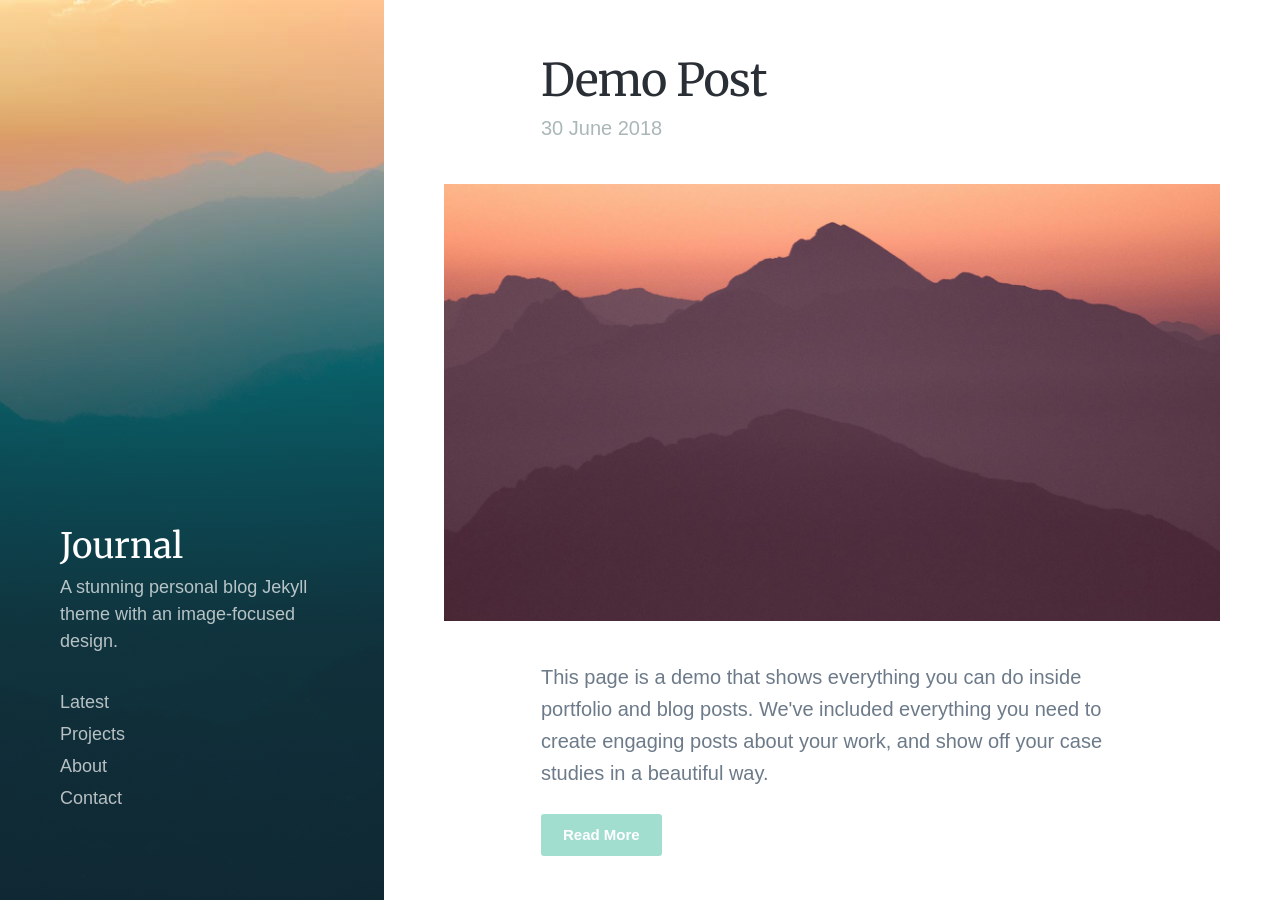
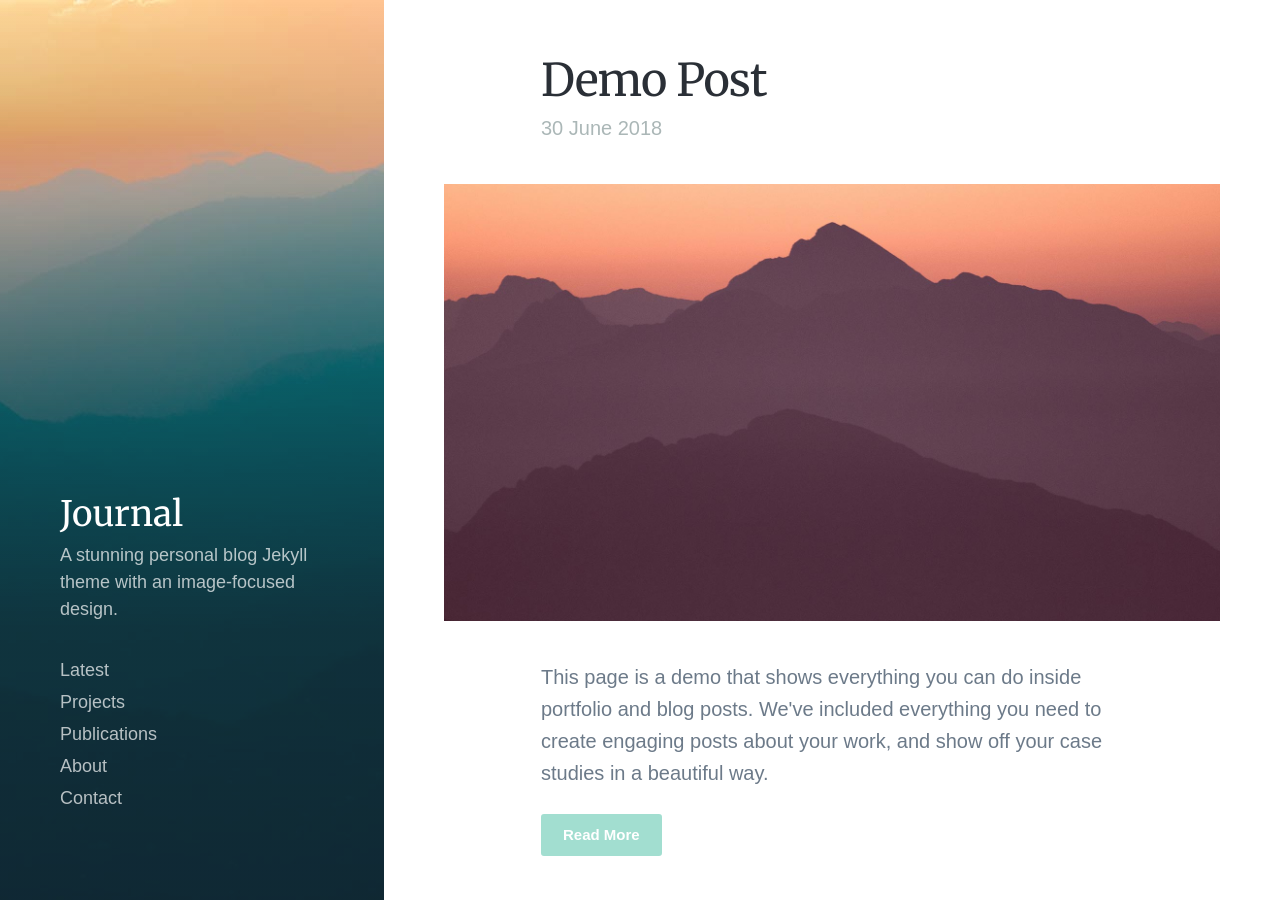
Before and after one commit to cpavloud/mysite, a Jekyll site: the page built from index.html, in a window 1280 px wide and 900 px high. Built offline with Jekyll 4.4.1, drawn with Linux system fonts in a browser that asks for light colours; nearby versions of some CDN libraries; some web fonts are replaced; the list of posts is cut into pages by our own code.

Commit message:
added publications tab

```diff
--- a/_data/settings.yml
+++ b/_data/settings.yml
@@ -14,6 +14,8 @@ menu_settings:
       url: '/'
     - title: 'Projects'
       url: '/projects/'
+    - title: 'Publications'
+      url: '/publications'
     - title: 'About'
       url: '/about'
     - title: 'Contact'
```
